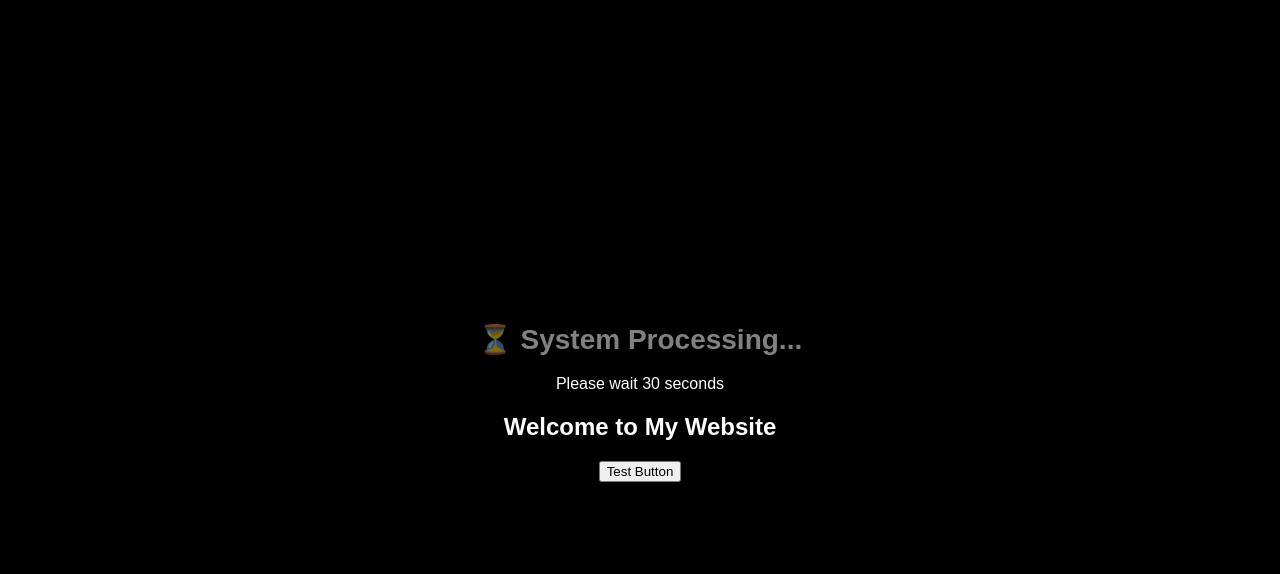
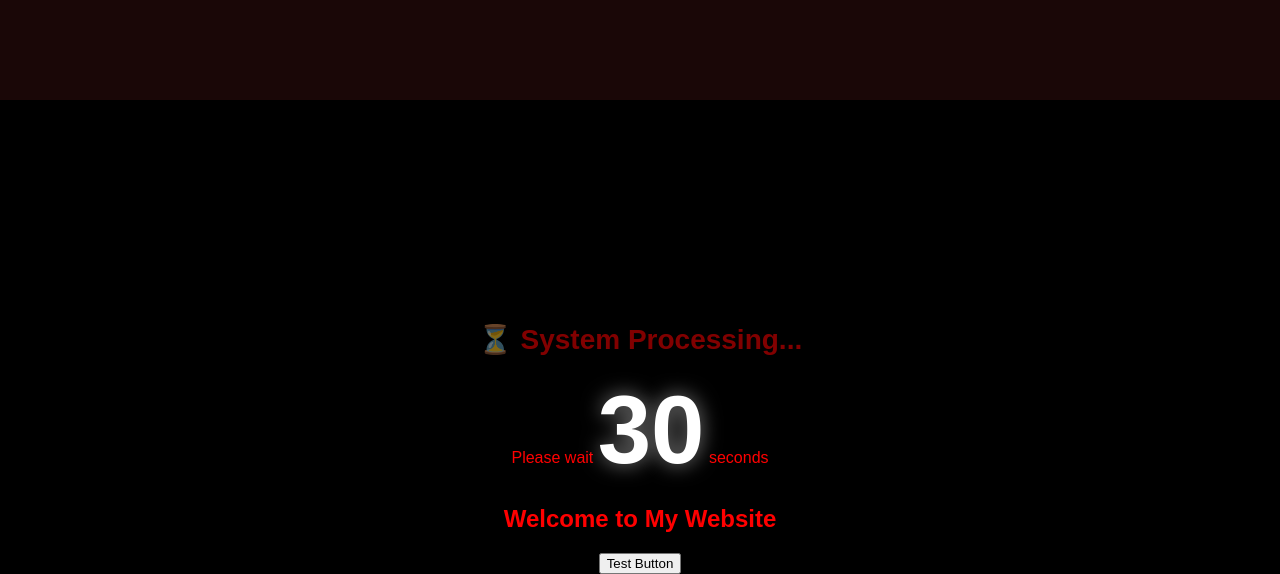
Before and after one commit to hkumawat1244-bit/winkhiladi, a PHP site: page / in a window 1280 px wide. Shown: the part 700-1274 px from the top of the page. Before the commit the page ends 1182 px from the top, so only its background shows below. Run offline with PHP 8.4, Linux system fonts and the light colour scheme.

Commit message:
Update style.css

```diff
--- a/style.css
+++ b/style.css
@@ -1,28 +1,71 @@
-body {
-    margin: 0;
-    background: black;
-    color: white;
-    overflow: hidden;
-    font-family: Arial, sans-serif;
+/* Overlay for timer */
+#navigationLockOverlay {
+    position: fixed;
+    top: 0;
+    left: 0;
+    width: 100vw;
+    height: 100vh;
+    background: rgba(0, 0, 0, 0.9);
+    z-index: 999999;
+    display: flex;
+    justify-content: center;
+    align-items: center;
+    font-family: 'Segoe UI', Tahoma, Geneva, Verdana, sans-serif;
 }
 
-#lockScreen {
-    position: fixed;
-    width: 100%;
-    height: 100vh;
-    background: black;
-    display: flex;
-    flex-direction: column;
-    justify-content: center;
-    align-items: center;
-    font-size: 24px;
+/* Timer container */
+.timer-container {
+    text-align: center;
+    background: linear-gradient(135deg, #ff4444, #cc0000);
+    padding: 40px 30px;
+    border-radius: 20px;
+    box-shadow: 0 20px 40px rgba(0,0,0,0.5);
+    backdrop-filter: blur(10px);
 }
 
-#prankMessage {
-    display: none;
+/* Timer text */
+#timer {
+    font-size: 6rem;
+    font-weight: 900;
+    color: #fff;
+    text-shadow: 0 0 20px rgba(255,255,255,0.5);
+    margin-bottom: 15px;
+    animation: pulse 1s infinite;
+}
+
+/* Status text */
+.timer-status {
+    font-size: 1.4rem;
+    color: #fff;
+    margin-bottom: 10px;
+    opacity: 0.9;
+}
+
+/* Sub text */
+.timer-subtext {
+    font-size: 1rem;
+    color: rgba(255,255,255,0.7);
+}
+
+/* Pulse animation */
+@keyframes pulse {
+    0%, 100% { transform: scale(1); }
+    50% { transform: scale(1.05); }
+}
+
+/* Page overlay effect */
+body.navigation-locked {
+    position: relative;
+}
+
+body.navigation-locked::before {
+    content: '';
     position: fixed;
-    bottom: 40px;
-    width: 100%;
-    text-align: center;
-    font-size: 22px;
+    top: 0;
+    left: 0;
+    width: 100vw;
+    height: 100vh;
+    background: rgba(255, 68, 68, 0.1);
+    z-index: 99999;
+    pointer-events: none;
 }
```
